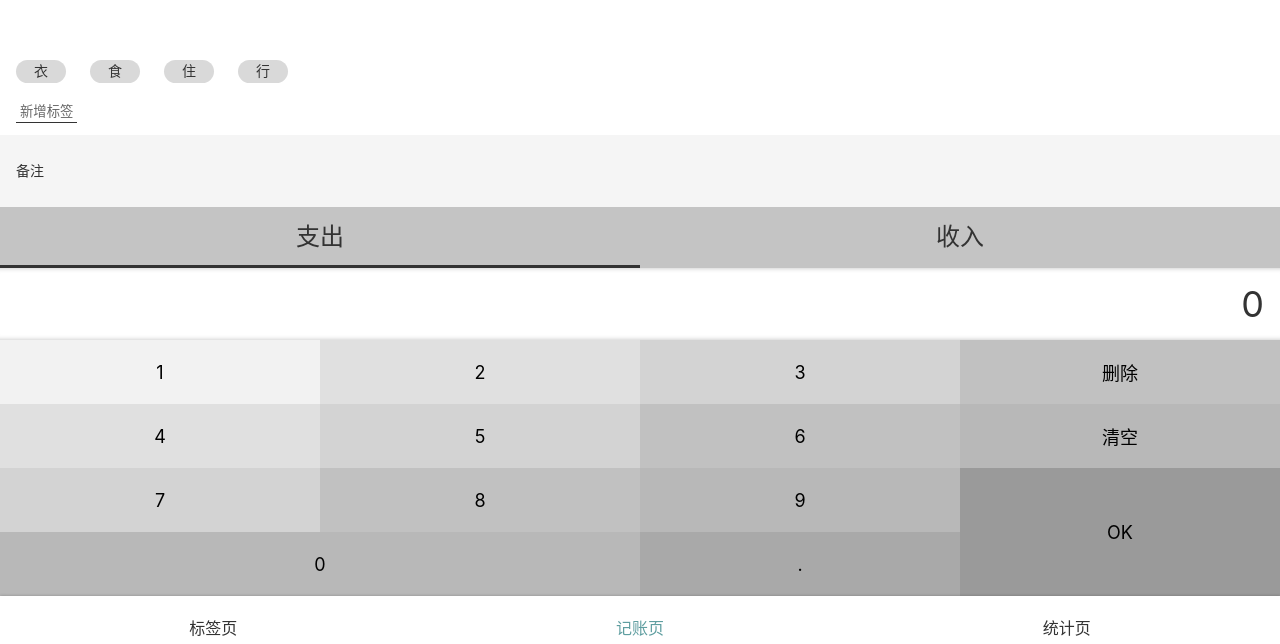
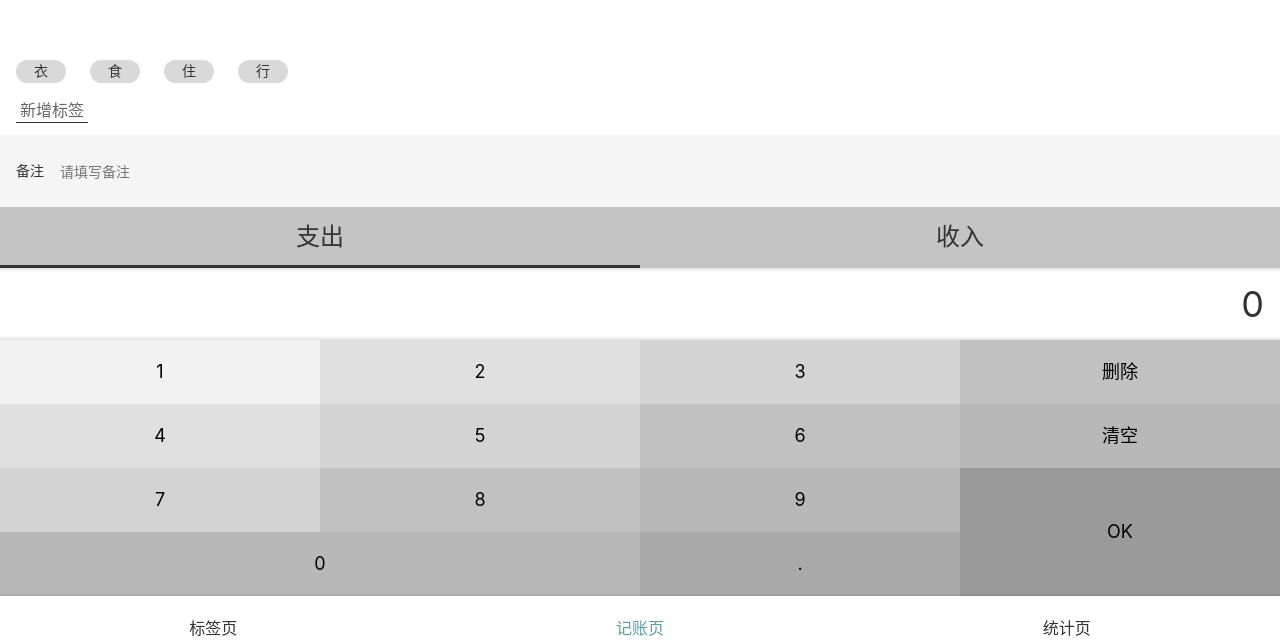
Before and after one commit to zrh617/PocketBookkeeping, a React app: page /#/bookkeeping in a window 1280 px wide. Shown: the part 156-800 px from the top of the page. Built offline with nearby package versions, Linux system fonts and the light colour scheme; some icons are missing.

Commit message:
标签编辑页面UI完成

```diff
--- /dev/null
+++ b/src/components/Center.tsx
@@ -0,0 +1,10 @@
+import styled from 'styled-components';
+
+const Center = styled.div`
+  display: flex;
+  justify-content: center;
+  align-items: center;
+  flex-direction: column;
+`;
+
+export {Center}
--- a/src/components/Input.tsx
+++ b/src/components/Input.tsx
@@ -8,7 +8,7 @@
     >input{
       display: block;
       width: 100%;
-      height: 72px;
+      height: 44px;
       background: none;
       border: none;
     }
--- /dev/null
+++ b/src/components/Space.tsx
@@ -0,0 +1,7 @@
+import styled from 'styled-components';
+
+const Space = styled.div`
+  height: 16px;
+`;
+
+export {Space}
--- a/src/index.scss
+++ b/src/index.scss
@@ -34,8 +34,8 @@
   background: #f5f5f5;
 }
 
-button {
-  font-family: inherit;
+button, input {
+  font: inherit;
 }
 
 :focus {
--- a/src/views/Bookkeeping/NotesSection.tsx
+++ b/src/views/Bookkeeping/NotesSection.tsx
@@ -1,10 +1,10 @@
 import styled from 'styled-components';
-import React, {ChangeEventHandler, useRef} from 'react';
+import React, {ChangeEventHandler} from 'react';
 import {Input} from 'components/Input';
 
 const Notes = styled.section`
   background: #f5f5f5;
-  padding: 0 16px;
+  padding: 14px 16px;
   font-size: 14px;
 `;
 
@@ -19,7 +19,7 @@
   };
   return (
     <Notes>
-      <Input label="备注" type="text" value={note} onChange={onChange} />
+      <Input label="备注" placeholder="请填写备注" type="text" value={note} onChange={onChange} />
     </Notes>
   );
 };
--- a/src/views/Tag.tsx
+++ b/src/views/Tag.tsx
@@ -5,6 +5,9 @@
 import Icon from 'components/Icon';
 import {Button} from 'components/Button';
 import styled from 'styled-components';
+import {Input} from 'components/Input';
+import {Center} from 'components/Center';
+import {Space} from 'components/Space';
 
 type Params = {
   id: string
@@ -16,27 +19,33 @@
   line-height: 20px;
   padding: 14px;
   background:white;
-`
+`;
+const InputWrapper = styled.div`
+  background:white;
+  padding: 0 16px;
+  margin-top: 8px;
+`;
 const Tag: React.FC = () => {
   const {findTag} = useTags();
   let {id} = useParams<Params>();
   const tag = findTag(parseInt(id));
+  // @ts-ignore
   return (
     <Layout>
       <Topbar>
         <Icon name="left"/>
         <span>编辑标签</span>
-        <Icon />
+        <Icon/>
       </Topbar>
-      <div>
-        <label>
-          <span>标签名</span>
-          <input type="text" placeholder="标签名" />
-        </label>
-      </div>
-      <div>
+      <InputWrapper>
+        <Input label="标签名" type="text" placeholder="标签名" value={tag.name}/>
+      </InputWrapper>
+      <Center>
+        <Space/>
+        <Space/>
+        <Space/>
         <Button>删除标签</Button>
-      </div>
+      </Center>
     </Layout>
   );
 };
--- a/src/views/Tags.tsx
+++ b/src/views/Tags.tsx
@@ -5,6 +5,8 @@
 import Icon from 'components/Icon';
 import {Link} from 'react-router-dom';
 import {Button} from 'components/Button';
+import {Center} from 'components/Center';
+import {Space} from 'components/Space';
 
 const TagList = styled.ol`
   font-size: 16px;
@@ -19,16 +21,6 @@
       align-items: center;
     }
   }
-`;
-
-const Center = styled.div`
-  display: flex;
-  justify-content: center;
-  align-items: center;
-  flex-direction: column;
-`;
-const Space = styled.div`
-  height: 16px;
 `;
 
 function Tags() {
```
Also changed, not shown: 1 other file (tests, documents, lock files or other folders).
